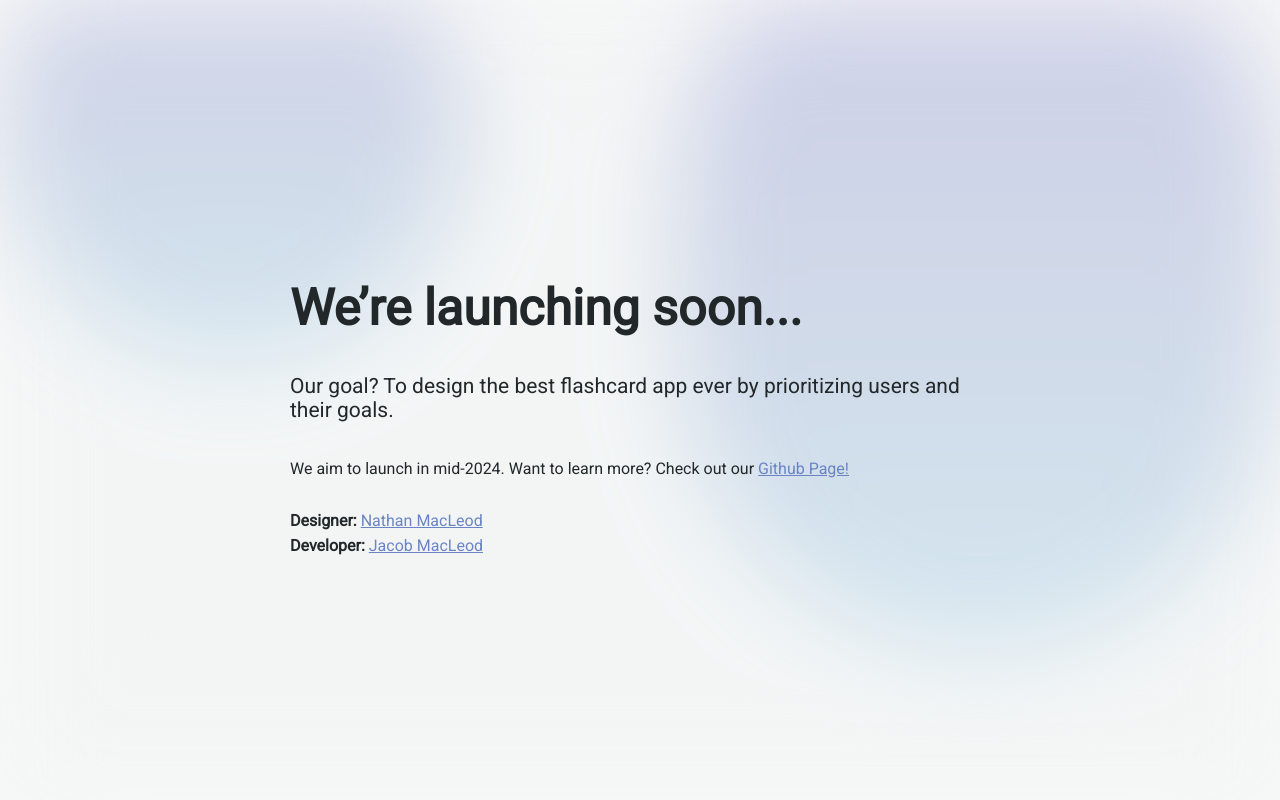
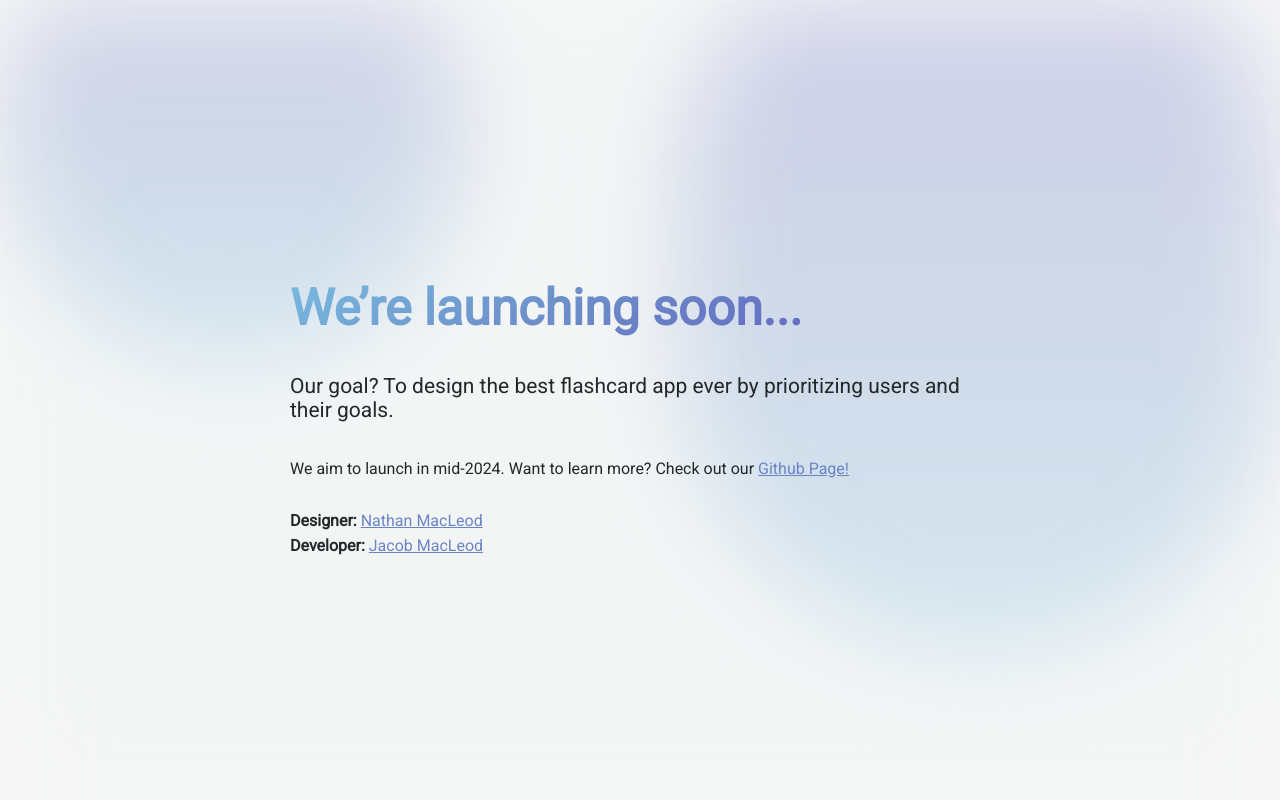
Before and after one commit to jacob-macleod/Dolphin-Flashcard-App, a Flask app: page / in a window 1280 px wide. Run offline with Flask 3, Linux system fonts and the light colour scheme; parts of the project's set-up code (start-up, migrations or seed data) failed here and were passed over.

Commit message:
index.html: Add gradient to title text

```diff
--- a/templates/index.html
+++ b/templates/index.html
@@ -68,6 +68,9 @@
             font-weight: bold;
             line-height: normal;
             margin-bottom: 16px;
+            background: -webkit-linear-gradient(120deg, #5D54C3 0%, #6A84C5 50.01%, #78B9DE 99.74%);
+            -webkit-background-clip: text;
+            -webkit-text-fill-color: transparent;
         }
 
         .subheader {
```
